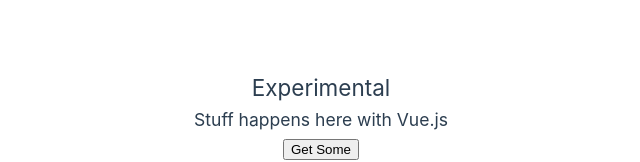
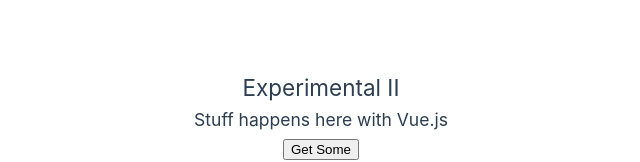
Before and after one commit to ids/labs, a Vue app in the folder app/: page / in a window 1280 px wide. Shown: the part 348-510 px from the top of the page, without its empty margins (319-959 px from the left). Built offline with nearby package versions, Linux system fonts and the light colour scheme.

Commit message:
update the welcome

```diff
--- a/app/src/components/TheWelcome.vue
+++ b/app/src/components/TheWelcome.vue
@@ -4,7 +4,7 @@
 
 const name = ref('Vue.js')
 
-function greet(event) {
+function greet() {
   //alert(`Hello ${name.value}!`)
   // `event` is the native DOM event
   //if (event) {
@@ -24,7 +24,7 @@
 <template>
 
 <div class="pagezone">
-  <h2>Experimental</h2>
+  <h2>Experimental II</h2>
   <h3>Stuff happens here with {{  name  }}</h3>
   <button @click="greet">Get Some</button>
 </div>
```
